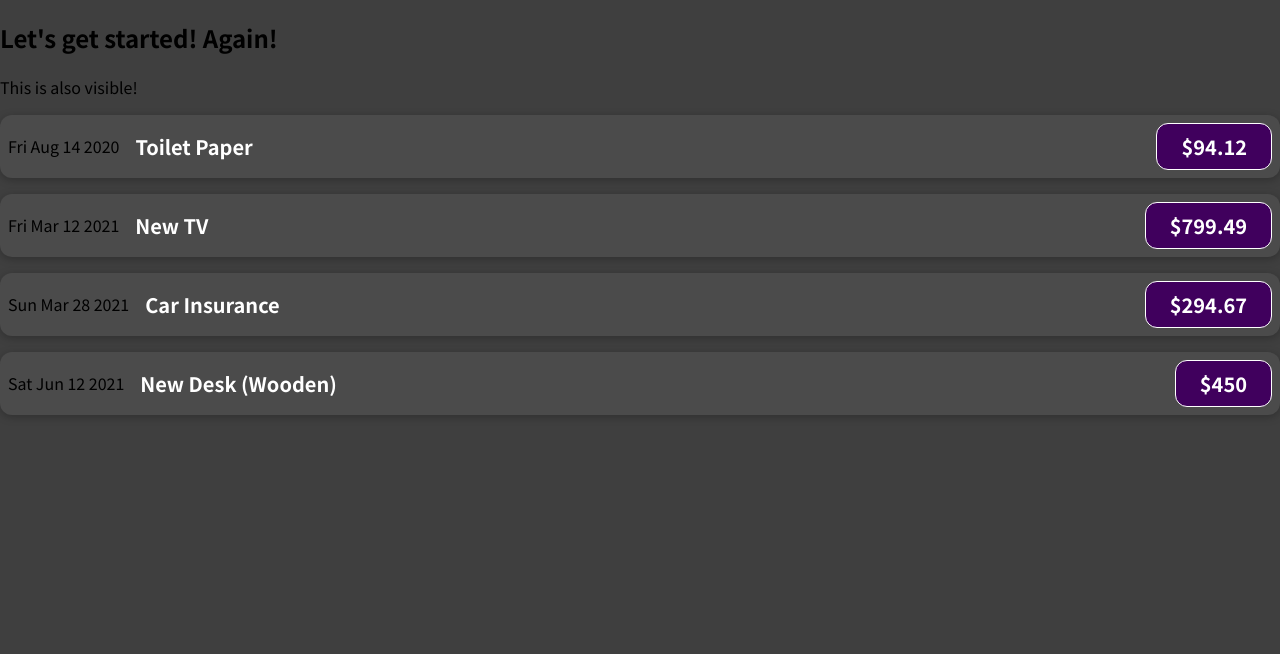
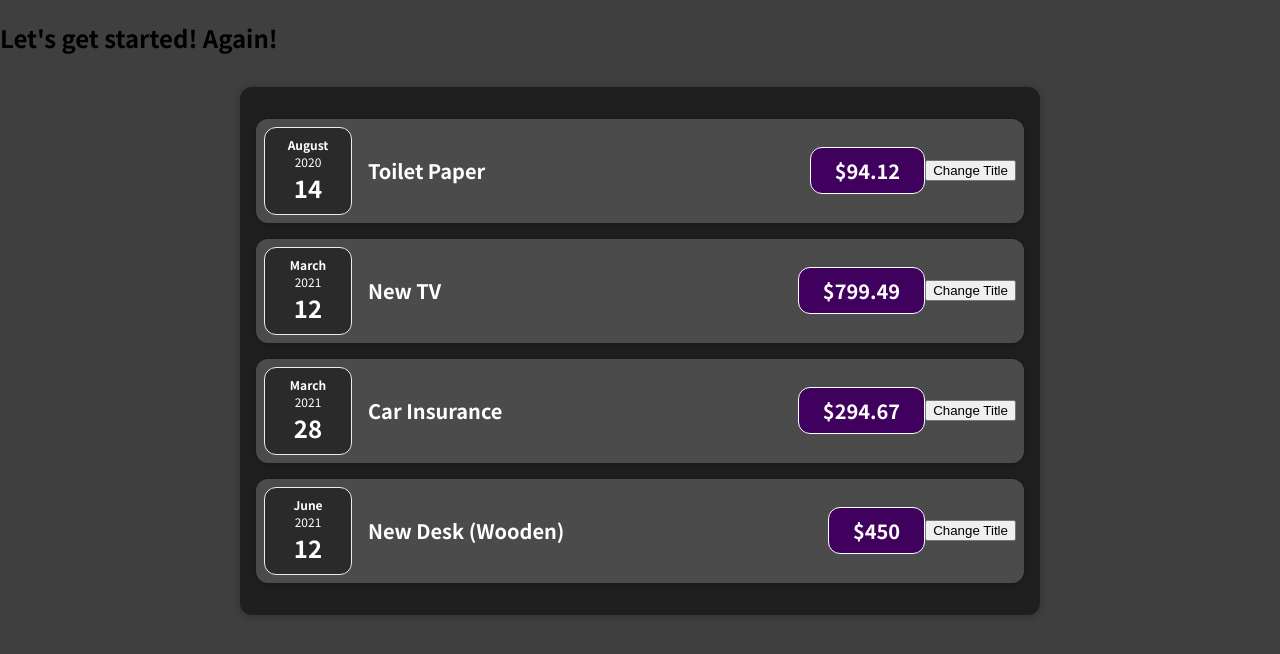
Before and after one commit to FigueiredoFelipe/react--the-complete-guide, a React (Create React App) app in the folder 01-first-react-app-clean/: page / in a window 1280 px wide. Shown: the top 654 px of the page. Built offline with nearby package versions, Linux system fonts and the light colour scheme.

Commit message:
feat: usestate

```diff
--- a/01-first-react-app-clean/src/App.js
+++ b/01-first-react-app-clean/src/App.js
@@ -1,44 +1,38 @@
-import ExpenseItem from './components/ExpenseItem';
+import Expenses from './components/Expenses/Expenses'
 
-function App() {
+const App = () => {
 
   const expenses = [
     {
       id: 'e1',
       title: 'Toilet Paper',
       amount: 94.12,
-      date: new Date(2020, 7, 14).toDateString(),
+      date: new Date(2020, 7, 14),
     },
     {
       id: 'e2',
       title: 'New TV',
       amount: 799.49,
-      date: new Date(2021, 2, 12).toDateString()
+      date: new Date(2021, 2, 12)
     },
     {
       id: 'e3',
       title: 'Car Insurance',
       amount: 294.67,
-      date: new Date(2021, 2, 28).toDateString(),
+      date: new Date(2021, 2, 28),
     },
     {
       id: 'e4',
       title: 'New Desk (Wooden)',
       amount: 450,
-      date: new Date(2021, 5, 12).toDateString(),
+      date: new Date(2021, 5, 12),
     },
   ];
 
   return (
     <div>
       <h2>Let's get started! Again!</h2>
-      <p>This is also visible!</p>
-
-      <ExpenseItem title={expenses[0].title} amount={expenses[0].amount} date={expenses[0].date}></ExpenseItem>
-      <ExpenseItem title={expenses[1].title} amount={expenses[1].amount} date={expenses[1].date}></ExpenseItem>
-      <ExpenseItem title={expenses[2].title} amount={expenses[2].amount} date={expenses[2].date}></ExpenseItem>
-      <ExpenseItem title={expenses[3].title} amount={expenses[3].amount} date={expenses[3].date}></ExpenseItem>
-
+      <Expenses items={expenses} />
     </div>
   );
 }
--- a/01-first-react-app-clean/src/components/ExpenseItem.js
+++ /dev/null
@@ -1,15 +0,0 @@
-import './ExpenseItem.css'
-
-function ExpenseItem(props) {
-    return (
-        <div className='expense-item'>
-            <div>{props.date}</div>
-            <div className='expense-item__description'>
-                <h2>{props.title}</h2>
-                <div className='expense-item__price'>${props.amount}</div>
-            </div>
-        </div>
-    )
-}
-
-export default ExpenseItem
--- /dev/null
+++ b/01-first-react-app-clean/src/components/Expenses/ExpenseDate.css
@@ -0,0 +1,26 @@
+.expense-date {
+    display: flex;
+    flex-direction: column;
+    width: 5.5rem;
+    height: 5.5rem;
+    border: 1px solid #ececec;
+    background-color: #2a2a2a;
+    color: white;
+    border-radius: 12px;
+    align-items: center;
+    justify-content: center;
+}
+
+.expense-date__month {
+    font-size: 0.75rem;
+    font-weight: bold;
+}
+
+.expense-date__year {
+    font-size: 0.75rem;
+}
+
+.expense-date__day {
+    font-size: 1.5rem;
+    font-weight: bold;
+}
--- /dev/null
+++ b/01-first-react-app-clean/src/components/Expenses/ExpenseDate.js
@@ -0,0 +1,20 @@
+import './ExpenseDate.css'
+
+
+function ExpenseDate(props) {
+
+    const month = props.date.toLocaleString('en-US', { month: 'long' })
+    const day = props.date.toLocaleString('en-US', { day: '2-digit' })
+    const year = props.date.getFullYear()
+
+    return (
+        <div className="expense-date">
+            <div className="expense-date__month">{month}</div>
+            <div className="expense-date__year">{year}</div>
+            <div className="expense-date__day">{day}</div>
+        </div>
+    )
+
+}
+
+export default ExpenseDate
--- a/01-first-react-app-clean/src/components/ExpenseItem.css
+++ b/01-first-react-app-clean/src/components/Expenses/ExpenseItem.css
@@ -2,10 +2,8 @@
     display: flex;
     justify-content: space-between;
     align-items: center;
-    box-shadow: 0 2px 8px rgba(0, 0, 0, 0.25);
     padding: 0.5rem;
     margin: 1rem 0;
-    border-radius: 12px;
     background-color: #4b4b4b;
 }
 
--- /dev/null
+++ b/01-first-react-app-clean/src/components/Expenses/ExpenseItem.js
@@ -0,0 +1,29 @@
+import React, { useState } from 'react'
+
+import ExpenseDate from './ExpenseDate';
+import Card from '../UI/Card'
+import './ExpenseItem.css'
+
+const ExpenseItem = (props) => {
+
+    const [title, setTitle] = useState(props.title)
+
+    const clickHandler = () => {
+        setTitle('Deu certo!')
+        console.log(title);
+
+    }
+
+    return (
+        <Card className='expense-item'>
+            <ExpenseDate date={props.date} />
+            <div className='expense-item__description'>
+                <h2>{title}</h2>
+                <div className='expense-item__price'>${props.amount}</div>
+            </div>
+            <button onClick={clickHandler}>Change Title</button>
+        </Card>
+    )
+}
+
+export default ExpenseItem
--- /dev/null
+++ b/01-first-react-app-clean/src/components/Expenses/Expenses.css
@@ -0,0 +1,7 @@
+.expenses {
+    padding: 1rem;
+    background-color: rgb(31, 31, 31);
+    margin: 2rem auto;
+    width: 50rem;
+    max-width: 95%;
+}
--- /dev/null
+++ b/01-first-react-app-clean/src/components/Expenses/Expenses.js
@@ -0,0 +1,23 @@
+import ExpenseItem from './ExpenseItem';
+import Card from '../UI/Card'
+
+import './Expenses.css'
+
+const Expenses = (props) => {
+
+    return (
+        <Card className="expenses">
+
+            {props.items.map((expense) => (<ExpenseItem
+                key={expense.id}
+                title={expense.title}
+                amount={expense.amount}
+                date={expense.date}
+            />
+            ))}
+        </Card>
+    )
+
+}
+
+export default Expenses
--- /dev/null
+++ b/01-first-react-app-clean/src/components/UI/Card.css
@@ -0,0 +1,4 @@
+.card {
+    border-radius: 12px;
+    box-shadow: 0 1px 8px rgba(0, 0, 0, 0.25);
+}
--- /dev/null
+++ b/01-first-react-app-clean/src/components/UI/Card.js
@@ -0,0 +1,8 @@
+import './Card.css'
+
+const Card = (props) => {
+    const classes = 'card ' + props.className
+    return <div className={classes}>{props.children}</div> // The key here is the 'children'
+}
+
+export default Card
```
